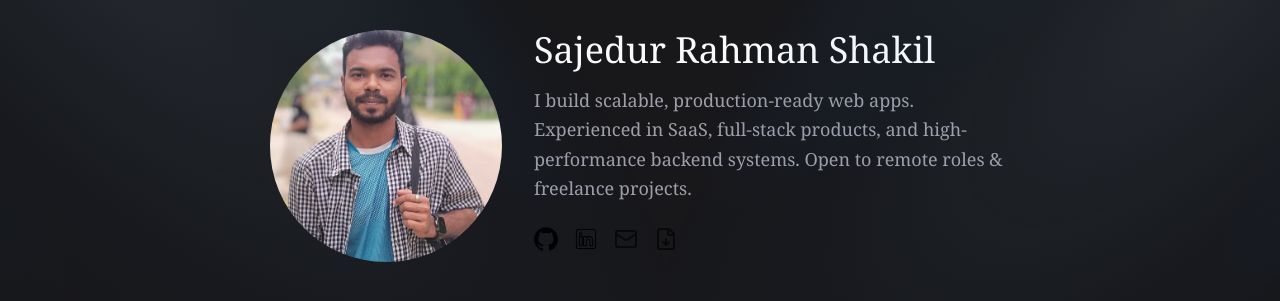
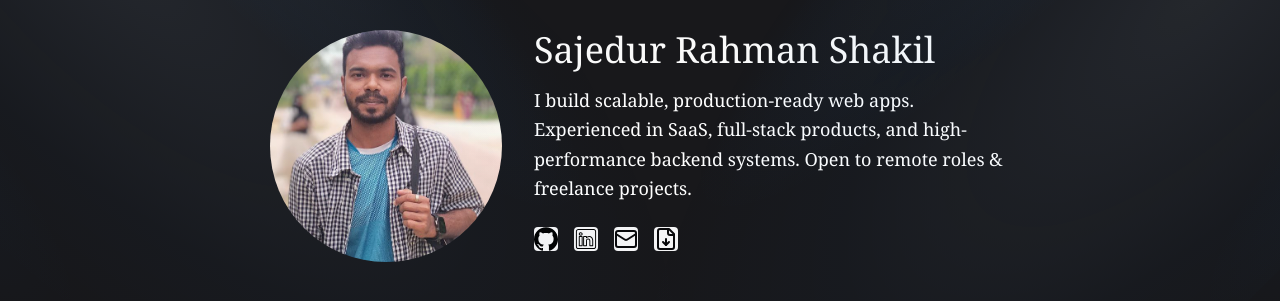
Before and after one commit to sajedur22/portfolio-website, a Next.js app: page / in a window 1280 px wide. Shown: the part 186-487 px from the top of the page. Built offline with nearby package versions, Linux system fonts and the light colour scheme; no server answers.

Commit message:
hero css add

```diff
--- a/components/common/hero.jsx
+++ b/components/common/hero.jsx
@@ -63,7 +63,7 @@ export function Hero() {
             Sajedur Rahman Shakil
           </h1>
 
-          <p className="font-serif text-ring text-sm sm:text-base md:text-lg pt-4 leading-relaxed">
+          <p className="font-serif text-popover text-sm sm:text-base md:text-lg pt-4 leading-relaxed">
             I build scalable, production-ready web apps. Experienced in SaaS,
             full-stack products, and high-performance backend systems. Open to
             remote roles & freelance projects.
@@ -77,7 +77,7 @@ export function Hero() {
                 alt="GitHub"
                 width={24}
                 height={24}
-                className="dark:invert"
+                className="bg-muted rounded"
               />
             </Link>
 
@@ -90,16 +90,16 @@ export function Hero() {
                 alt="LinkedIn"
                 width={24}
                 height={24}
-                className="dark:invert"
+                className="bg-muted rounded"
               />
             </Link>
 
             <Link href="mailto:sajedur645@gmail.com">
-              <Mail width={24} height={24} className="dark:invert" />
+              <Mail width={24} height={24} className="bg-muted rounded" />
             </Link>
 
             <Link href="/sajedur777cv.pdf" target="_blank" download>
-              <FileDown width={24} height={24} className="dark:invert" />
+              <FileDown width={24} height={24} className="bg-muted rounded" />
             </Link>
           </div>
         </div>
```
